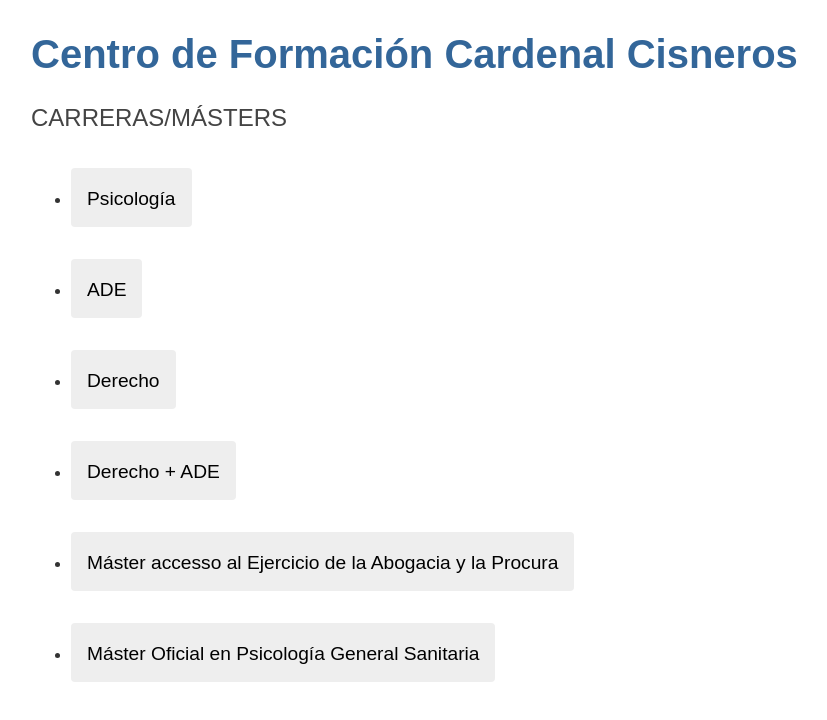
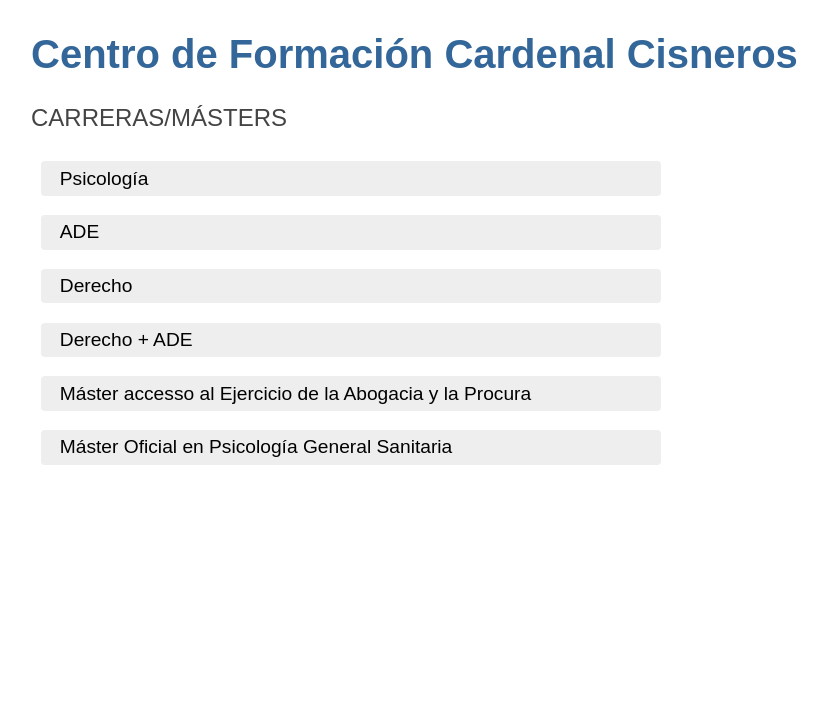
Before and after one commit to EEP-202324/daw_proyecto_angular_servidor-martazhengm, an Angular app in the folder Angular/AULA/: page / in a window 1280 px wide. Shown: the top 720 px of the page, without its empty margins (1-828 px from the left). Built offline with nearby package versions, Linux system fonts and the light colour scheme.

Commit message:
Css carreras
He creado y editado el css de carreras

```diff
--- a/Angular/AULA/src/app/carreras/carreras.component.css
+++ b/Angular/AULA/src/app/carreras/carreras.component.css
@@ -0,0 +1,67 @@
+/* HeroesComponent's private CSS styles */
+.heroes {
+  margin: 0 0 2em 0;
+  list-style-type: none;
+  padding: 0;
+  width: 40em;
+}
+
+.heroes li {
+  display: flex;
+}
+
+.heroes button {
+  flex: 1;
+  cursor: pointer;
+  position: relative;
+  left: 0;
+  background-color: #EEE;
+  margin: .5em;
+  padding: 0;
+  border-radius: 4px;
+  display: flex;
+  align-items: stretch;
+  height: 1.8em;
+}
+
+.heroes button:hover {
+  color: #2c3a41;
+  background-color: #e6e6e6;
+  left: .1em;
+}
+
+.heroes button:active {
+  background-color: #525252;
+  color: #fafafa;
+}
+
+.heroes button.selected {
+  background-color: black;
+  color: white;
+}
+
+.heroes button.selected:hover {
+  background-color: #505050;
+  color: white;
+}
+
+.heroes button.selected:active {
+  background-color: black;
+  color: white;
+}
+
+.heroes .badge {
+  display: inline-block;
+  font-size: small;
+  color: white;
+  padding: 0.8em 0.7em 0 0.7em;
+  background-color: #405061;
+  line-height: 1em;
+  margin-right: .8em;
+  border-radius: 4px 0 0 4px;
+}
+
+.heroes .name {
+  align-self: center;
+  margin-left: 1em;
+}
```
